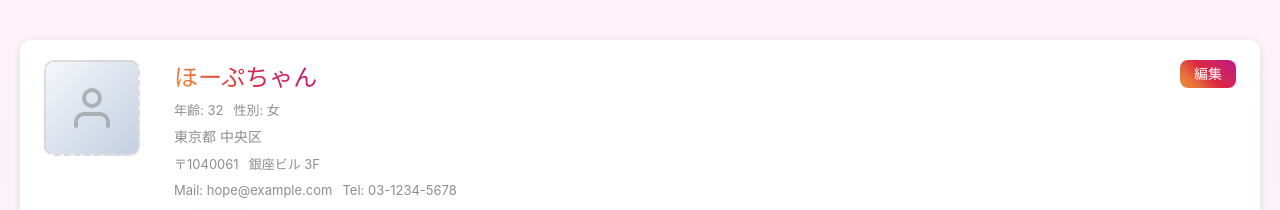
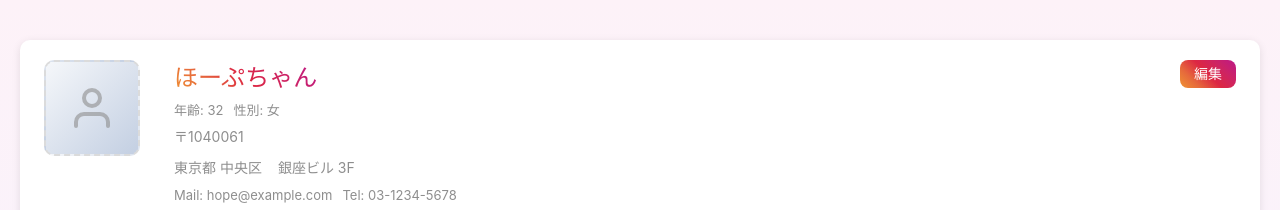
Before and after one commit to HOAP-Inc/hoap-ai-career-sheet, a React (Vite) app: page /careersheet in a window 1280 px wide. Shown: the top 210 px of the page. Built offline with nearby package versions, Linux system fonts and the light colour scheme; no server answers.

Commit message:
Adjust profile address layout

```diff
--- a/src/pages/careersheet/ProfileHeader.css
+++ b/src/pages/careersheet/ProfileHeader.css
@@ -133,10 +133,30 @@
   box-shadow: var(--shadow-hover);
 }
 
-.profile-location {
+.profile-postal {
   font-size: 14px;
   color: var(--text-secondary);
   margin: 0;
+}
+
+.profile-location-row {
+  display: flex;
+  flex-wrap: wrap;
+  align-items: center;
+  gap: 16px;
+  margin-top: 4px;
+}
+
+.profile-location,
+.profile-address-detail {
+  font-size: 14px;
+  color: var(--text-secondary);
+  margin: 0;
+}
+
+.profile-address-detail {
+  display: inline-flex;
+  align-items: center;
 }
 
 .profile-job-title-box {
@@ -291,6 +311,18 @@
     font-size: 13px;
   }
 
+  .profile-postal {
+    font-size: 13px;
+  }
+
+  .profile-location-row {
+    gap: 10px;
+  }
+
+  .profile-address-detail {
+    font-size: 13px;
+  }
+
   .profile-contact {
     font-size: 12px;
     gap: 8px;
--- a/src/pages/careersheet/ProfileHeader.tsx
+++ b/src/pages/careersheet/ProfileHeader.tsx
@@ -117,14 +117,16 @@ export const ProfileHeader: React.FC<ProfileHeaderProps> = ({
             {gender && <span>性別: {gender}</span>}
           </div>
         )}
-        {displayLocation && (
-          <div className="profile-location">{displayLocation}</div>
+        {postalCode && (
+          <div className="profile-postal">〒{postalCode}</div>
         )}
-        {(postalCode || addressDetail) && (
-          <div className="profile-contact">
-            {postalCode && <span className="profile-contact-item">〒{postalCode}</span>}
+        {(displayLocation || addressDetail) && (
+          <div className="profile-location-row">
+            {displayLocation && (
+              <div className="profile-location">{displayLocation}</div>
+            )}
             {addressDetail && (
-              <span className="profile-contact-item">{addressDetail}</span>
+              <div className="profile-address-detail">{addressDetail}</div>
             )}
           </div>
         )}
```
